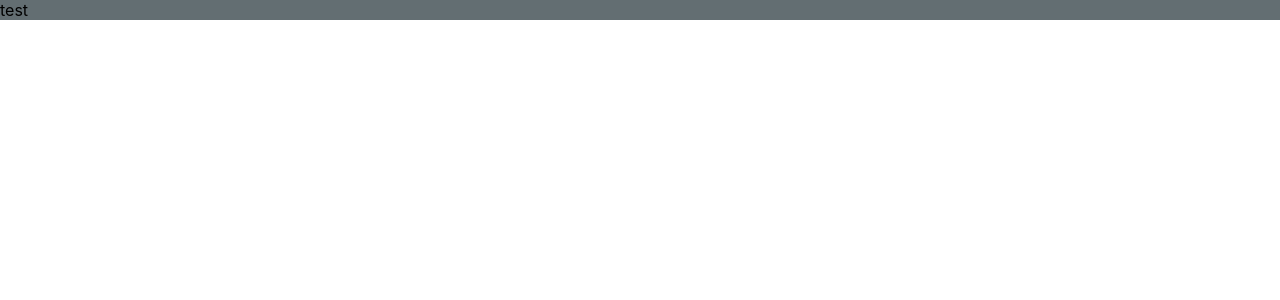
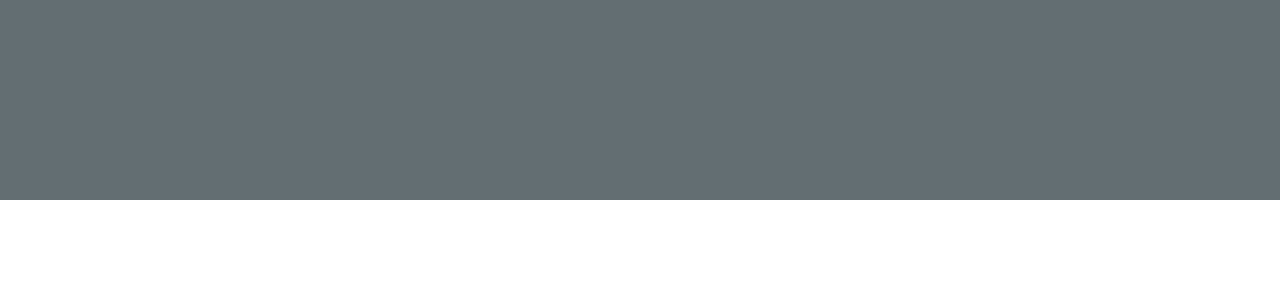
Before and after one commit to sunm-in/ToyProjectReact, a React (Create React App) app in the folder react-speak/: page / in a window 1280 px wide. Shown: the top 300 px of the page. Built offline with nearby package versions, Linux system fonts and the light colour scheme.

Commit message:
충돌..

```diff
--- a/react-speak/src/shared/App.js
+++ b/react-speak/src/shared/App.js
@@ -1,10 +1,14 @@
 import React from "react";
 import Grid from "../elements/Grid";
+import Header from "../elements/Header";
 
 function App() {
   return (
     <React.Fragment>
-      <Grid bg="#636e72">test</Grid>
+      <Grid bg="#636e72">
+        <Header bg="#636e72" padding="100px"/>
+      </Grid>
+
     </React.Fragment>
   );
 }
```
Also changed, not shown: react-speak/src/elements/Button.js (line endings or trailing spaces).
